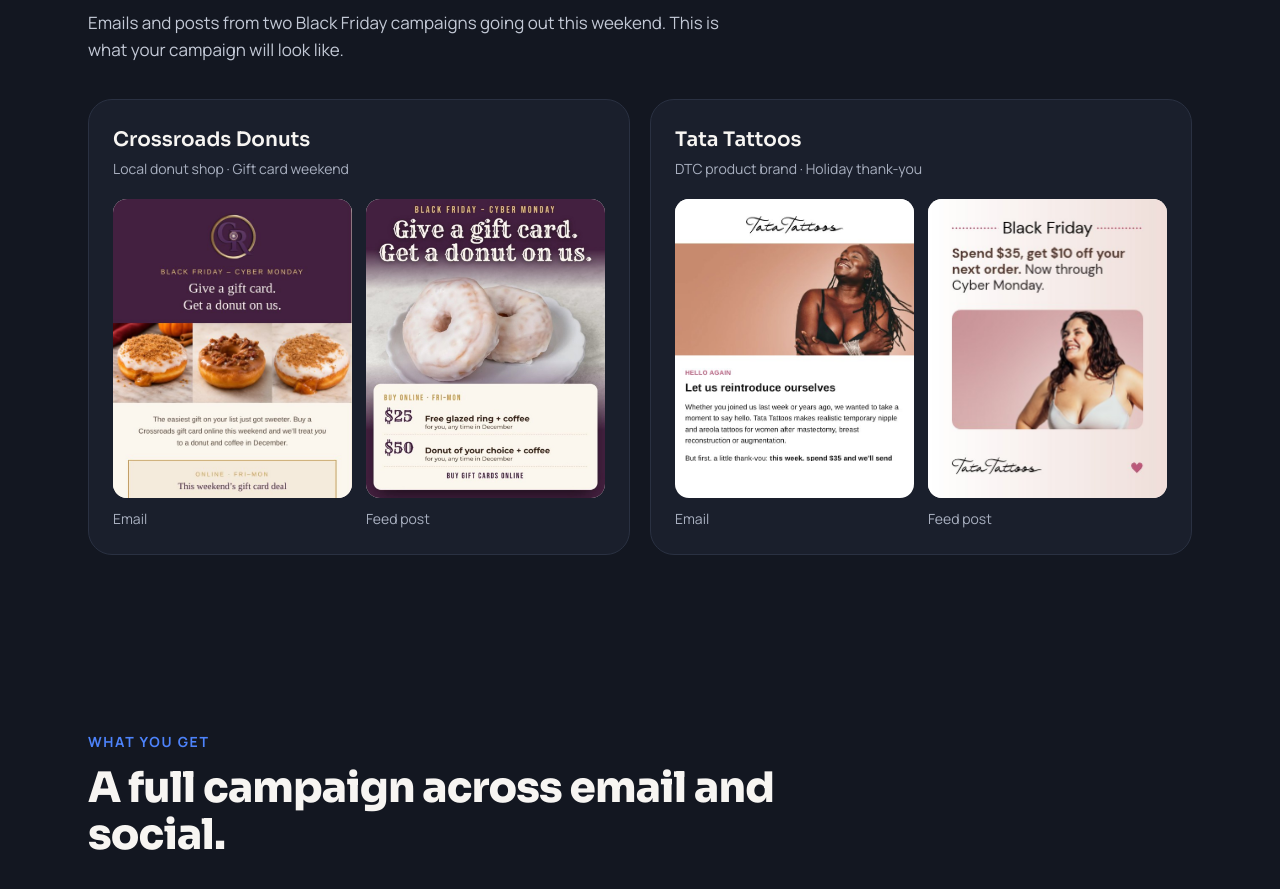
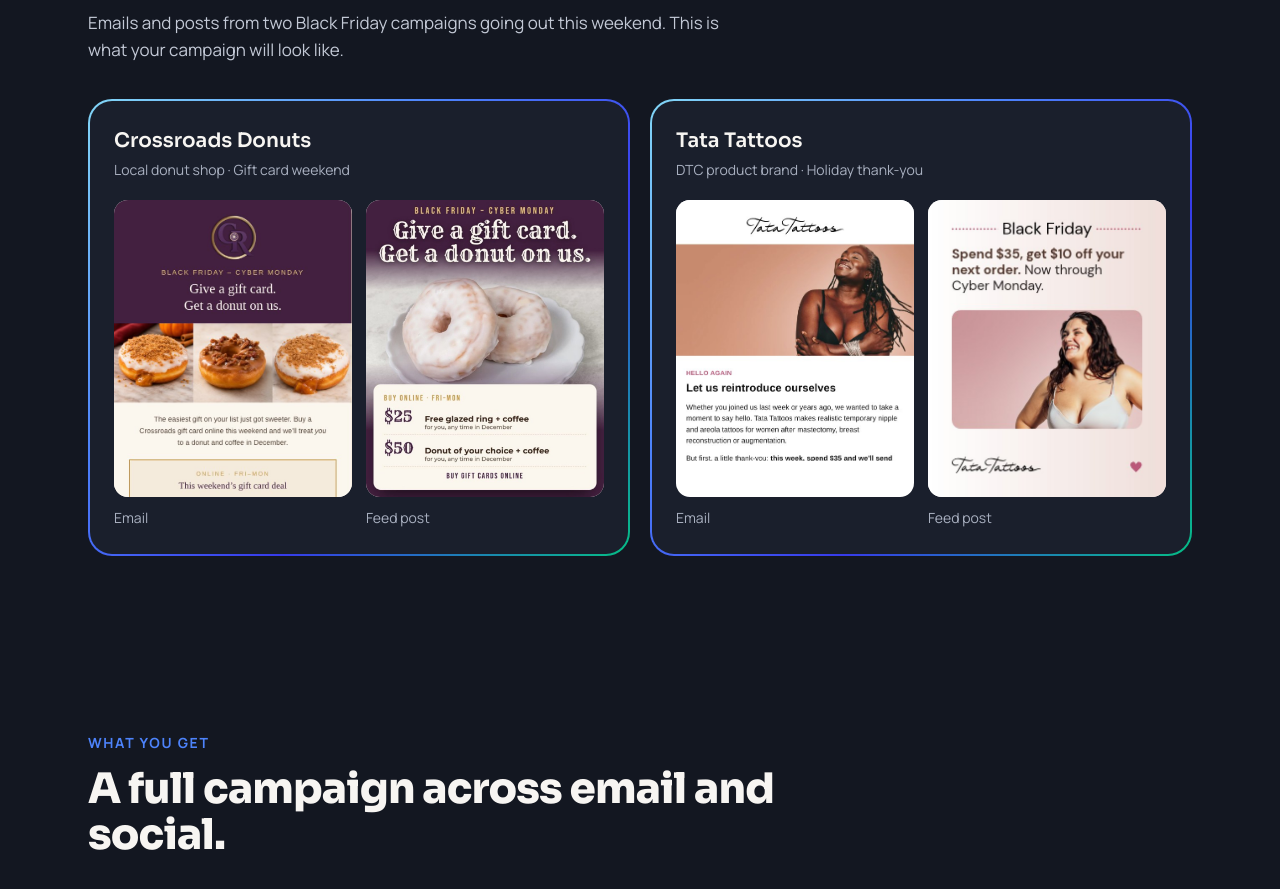
Before and after one commit to 7thsensesystems/7thsensesolutions, a plain HTML site: page black-friday.html in a window 1280 px wide. Shown: the part 1225-2114 px from the top of the page. Drawn offline with Linux system fonts and the light colour scheme.

Commit message:
Black Friday: gradient outline on client cards (#14)
Claude-Session: https://claude.ai/code/session_0167hd1GwV1yB8jc5DaBs5Fx

Co-authored-by: Claude Opus 5.5 <noreply@anthropic.com>

```diff
--- a/black-friday.html
+++ b/black-friday.html
@@ -115,7 +115,7 @@ select.f-input{appearance:auto}
 <h2 style="margin:0 0 12px;font-family:Sora,sans-serif;font-weight:800;font-size:42px;line-height:1.1;letter-spacing:-0.02em">Built this week for real clients.</h2>
 <p style="margin:0 0 36px;font-size:17px;color:#C3C9D6;max-width:640px">Emails and posts from two Black Friday campaigns going out this weekend. This is what your campaign will look like.</p>
 <div style="display:grid;grid-template-columns:repeat(auto-fit,minmax(min(440px,100%),1fr));gap:20px">
-<div style="background:#1A1F2C;border:1px solid #2A3142;border-radius:24px;padding:24px;display:flex;flex-direction:column;gap:18px">
+<div style="background:linear-gradient(#1A1F2C,#1A1F2C) padding-box,linear-gradient(135deg,#83D7F7,#4D83FB 35%,#373BEB 65%,#05BE85) border-box;border:2px solid transparent;border-radius:24px;padding:24px;display:flex;flex-direction:column;gap:18px">
 <div><h3 style="margin:0;font-family:Sora,sans-serif;font-weight:600;font-size:20px">Crossroads Donuts</h3><p style="margin:2px 0 0;font-size:14px;color:#A9B0C0">Local donut shop · Gift card weekend</p></div>
 <div style="display:grid;grid-template-columns:repeat(2,minmax(0,1fr));gap:14px">
 <figure style="margin:0;display:flex;flex-direction:column;gap:10px">
@@ -128,7 +128,7 @@ select.f-input{appearance:auto}
 </figure>
 </div>
 </div>
-<div style="background:#1A1F2C;border:1px solid #2A3142;border-radius:24px;padding:24px;display:flex;flex-direction:column;gap:18px">
+<div style="background:linear-gradient(#1A1F2C,#1A1F2C) padding-box,linear-gradient(135deg,#83D7F7,#4D83FB 35%,#373BEB 65%,#05BE85) border-box;border:2px solid transparent;border-radius:24px;padding:24px;display:flex;flex-direction:column;gap:18px">
 <div><h3 style="margin:0;font-family:Sora,sans-serif;font-weight:600;font-size:20px">Tata Tattoos</h3><p style="margin:2px 0 0;font-size:14px;color:#A9B0C0">DTC product brand · Holiday thank-you</p></div>
 <div style="display:grid;grid-template-columns:repeat(2,minmax(0,1fr));gap:14px">
 <figure style="margin:0;display:flex;flex-direction:column;gap:10px">
```
